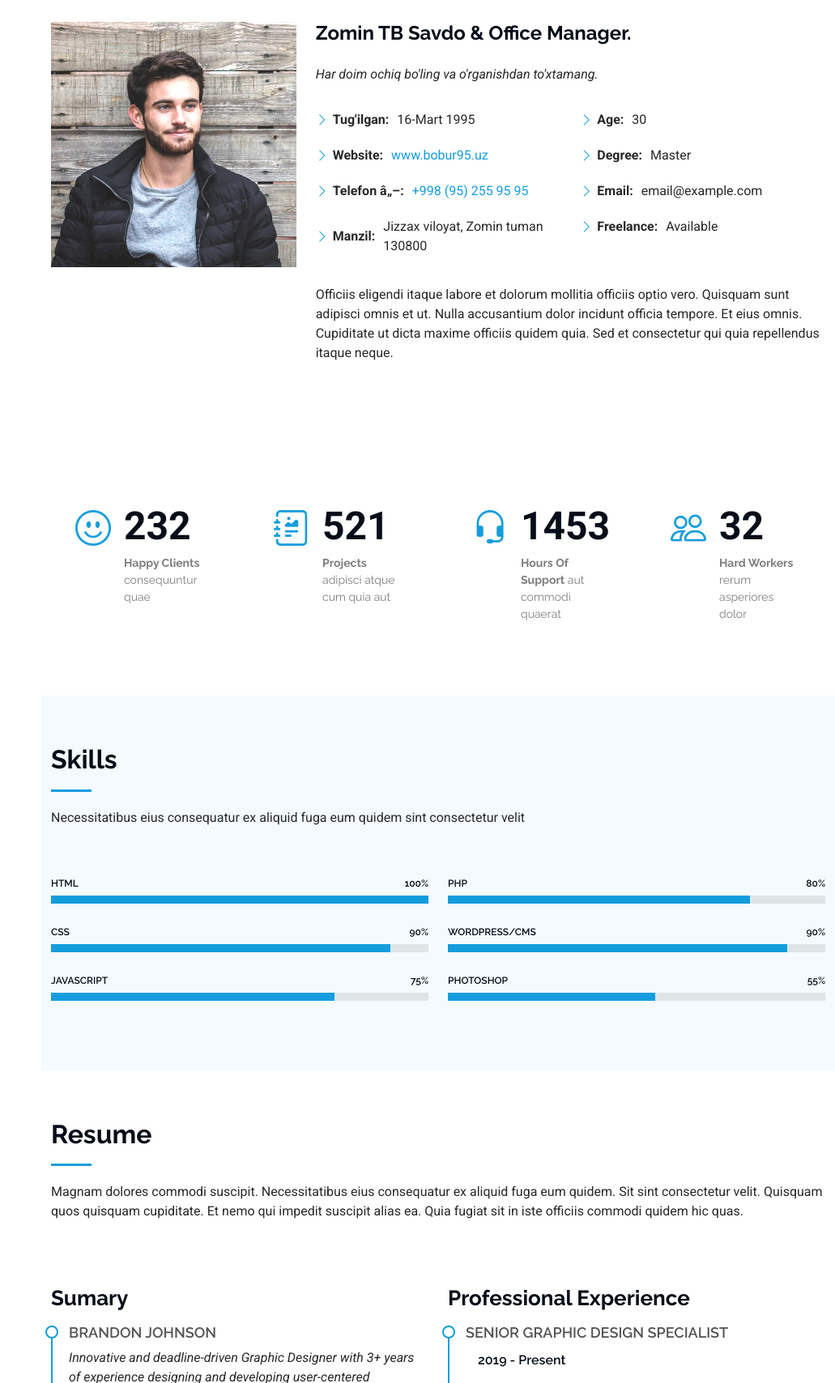
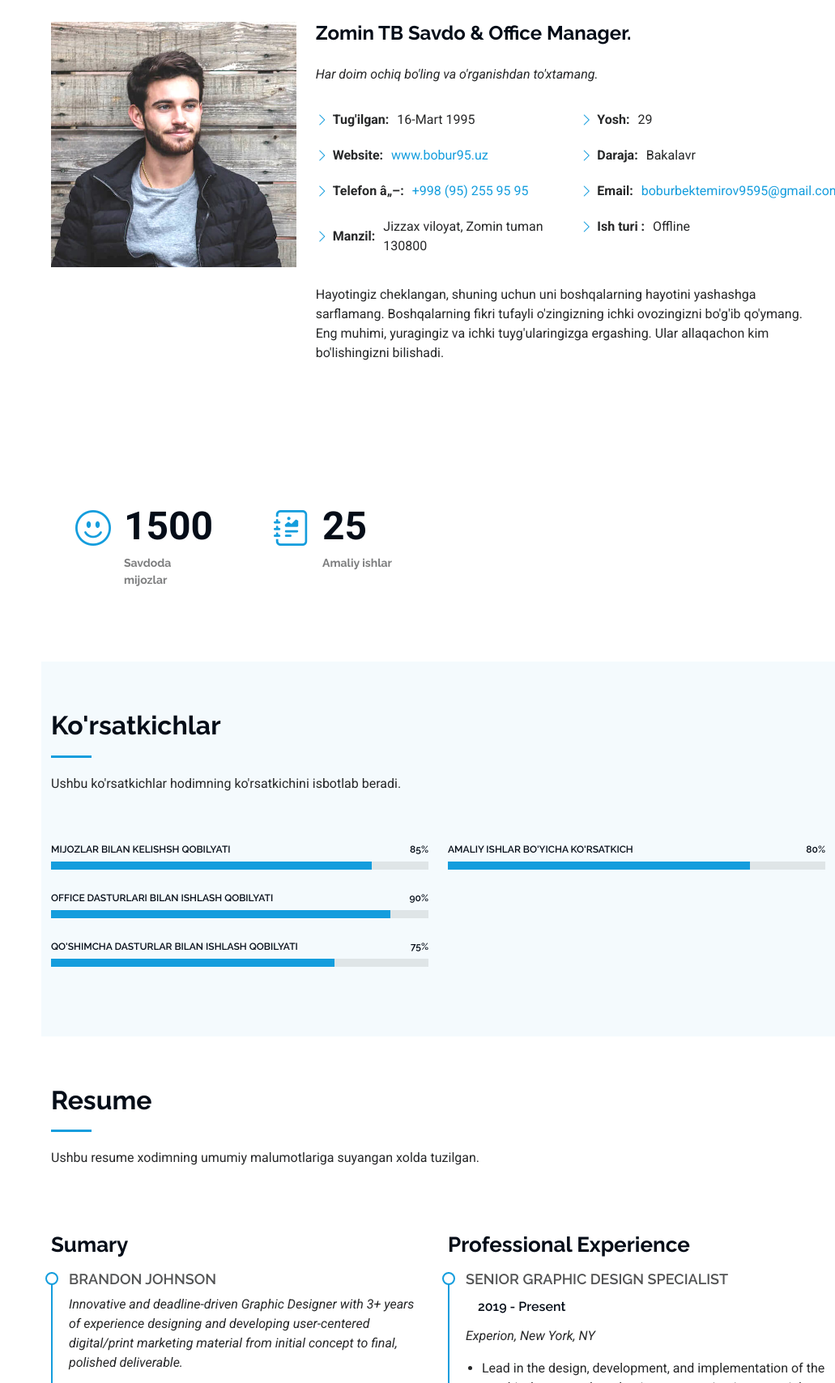
Before and after one commit to Xusanbek0039/bobur95.uz, a plain HTML site: page index.html in a window 1280 px wide. Shown: the part 995-2703 px from the top of the page at 81% size, without its empty margins (249-1280 px from the left). Drawn offline with Linux system fonts and the light colour scheme.

Commit message:
Update index.html

```diff
--- a/index.html
+++ b/index.html
@@ -126,16 +126,15 @@
               </div>
               <div class="col-lg-6">
                 <ul>
-                  <li><i class="bi bi-chevron-right"></i> <strong>Age:</strong> <span>30</span></li>
-                  <li><i class="bi bi-chevron-right"></i> <strong>Degree:</strong> <span>Master</span></li>
-                  <li><i class="bi bi-chevron-right"></i> <strong>Email:</strong> <span>email@example.com</span></li>
-                  <li><i class="bi bi-chevron-right"></i> <strong>Freelance:</strong> <span>Available</span></li>
+                  <li><i class="bi bi-chevron-right"></i> <strong>Yosh:</strong> <span>29</span></li>
+                  <li><i class="bi bi-chevron-right"></i> <strong>Daraja:</strong> <span>Bakalavr</span></li>
+                  <li><i class="bi bi-chevron-right"></i> <strong>Email:</strong> <span><a href="boburbektemirov9595@gmail.com">boburbektemirov9595@gmail.com</a></span></li>
+                  <li><i class="bi bi-chevron-right"></i> <strong>Ish turi :</strong> <span>Offline</span></li>
                 </ul>
               </div>
             </div>
             <p class="py-3">
-              Officiis eligendi itaque labore et dolorum mollitia officiis optio vero. Quisquam sunt adipisci omnis et ut. Nulla accusantium dolor incidunt officia tempore. Et eius omnis.
-              Cupiditate ut dicta maxime officiis quidem quia. Sed et consectetur qui quia repellendus itaque neque.
+              Hayotingiz cheklangan, shuning uchun uni boshqalarning hayotini yashashga sarflamang. Boshqalarning fikri tufayli o'zingizning ichki ovozingizni bo'g'ib qo'ymang. Eng muhimi, yuragingiz va ichki tuyg'ularingizga ergashing. Ular allaqachon kim bo'lishingizni bilishadi.
             </p>
           </div>
         </div>
@@ -154,32 +153,16 @@
           <div class="col-lg-3 col-md-6">
             <div class="stats-item">
               <i class="bi bi-emoji-smile"></i>
-              <span data-purecounter-start="0" data-purecounter-end="232" data-purecounter-duration="1" class="purecounter"></span>
-              <p><strong>Happy Clients</strong> <span>consequuntur quae</span></p>
+              <span data-purecounter-start="0" data-purecounter-end="1500" data-purecounter-duration="1" class="purecounter"></span>
+              <p><strong>Savdoda mijozlar</strong> <span></span></p>
             </div>
           </div><!-- End Stats Item -->
 
           <div class="col-lg-3 col-md-6">
             <div class="stats-item">
               <i class="bi bi-journal-richtext"></i>
-              <span data-purecounter-start="0" data-purecounter-end="521" data-purecounter-duration="1" class="purecounter"></span>
-              <p><strong>Projects</strong> <span>adipisci atque cum quia aut</span></p>
-            </div>
-          </div><!-- End Stats Item -->
-
-          <div class="col-lg-3 col-md-6">
-            <div class="stats-item">
-              <i class="bi bi-headset"></i>
-              <span data-purecounter-start="0" data-purecounter-end="1453" data-purecounter-duration="1" class="purecounter"></span>
-              <p><strong>Hours Of Support</strong> <span>aut commodi quaerat</span></p>
-            </div>
-          </div><!-- End Stats Item -->
-
-          <div class="col-lg-3 col-md-6">
-            <div class="stats-item">
-              <i class="bi bi-people"></i>
-              <span data-purecounter-start="0" data-purecounter-end="32" data-purecounter-duration="1" class="purecounter"></span>
-              <p><strong>Hard Workers</strong> <span>rerum asperiores dolor</span></p>
+              <span data-purecounter-start="0" data-purecounter-end="25" data-purecounter-duration="1" class="purecounter"></span>
+              <p><strong>Amaliy ishlar</strong> <span></span></p>
             </div>
           </div><!-- End Stats Item -->
 
@@ -194,8 +177,8 @@
 
       <!-- Section Title -->
       <div class="container section-title" data-aos="fade-up">
-        <h2>Skills</h2>
-        <p>Necessitatibus eius consequatur ex aliquid fuga eum quidem sint consectetur velit</p>
+        <h2>Ko'rsatkichlar</h2>
+        <p>Ushbu ko'rsatkichlar hodimning ko'rsatkichini isbotlab beradi.</p>
       </div><!-- End Section Title -->
 
       <div class="container" data-aos="fade-up" data-aos-delay="100">
@@ -205,21 +188,21 @@
           <div class="col-lg-6">
 
             <div class="progress">
-              <span class="skill"><span>HTML</span> <i class="val">100%</i></span>
+              <span class="skill"><span>Mijozlar bilan kelishsh qobilyati</span> <i class="val">85%</i></span>
               <div class="progress-bar-wrap">
-                <div class="progress-bar" role="progressbar" aria-valuenow="100" aria-valuemin="0" aria-valuemax="100"></div>
+                <div class="progress-bar" role="progressbar" aria-valuenow="85" aria-valuemin="0" aria-valuemax="85"></div>
               </div>
             </div><!-- End Skills Item -->
 
             <div class="progress">
-              <span class="skill"><span>CSS</span> <i class="val">90%</i></span>
+              <span class="skill"><span>Office dasturlari bilan ishlash qobilyati</span> <i class="val">90%</i></span>
               <div class="progress-bar-wrap">
                 <div class="progress-bar" role="progressbar" aria-valuenow="90" aria-valuemin="0" aria-valuemax="100"></div>
               </div>
             </div><!-- End Skills Item -->
 
             <div class="progress">
-              <span class="skill"><span>JavaScript</span> <i class="val">75%</i></span>
+              <span class="skill"><span>Qo'shimcha dasturlar bilan ishlash qobilyati</span> <i class="val">75%</i></span>
               <div class="progress-bar-wrap">
                 <div class="progress-bar" role="progressbar" aria-valuenow="75" aria-valuemin="0" aria-valuemax="100"></div>
               </div>
@@ -230,25 +213,13 @@
           <div class="col-lg-6">
 
             <div class="progress">
-              <span class="skill"><span>PHP</span> <i class="val">80%</i></span>
+              <span class="skill"><span>Amaliy ishlar bo'yicha ko'rsatkich</span> <i class="val">80%</i></span>
               <div class="progress-bar-wrap">
                 <div class="progress-bar" role="progressbar" aria-valuenow="80" aria-valuemin="0" aria-valuemax="100"></div>
               </div>
             </div><!-- End Skills Item -->
 
-            <div class="progress">
-              <span class="skill"><span>WordPress/CMS</span> <i class="val">90%</i></span>
-              <div class="progress-bar-wrap">
-                <div class="progress-bar" role="progressbar" aria-valuenow="90" aria-valuemin="0" aria-valuemax="100"></div>
-              </div>
-            </div><!-- End Skills Item -->
 
-            <div class="progress">
-              <span class="skill"><span>Photoshop</span> <i class="val">55%</i></span>
-              <div class="progress-bar-wrap">
-                <div class="progress-bar" role="progressbar" aria-valuenow="55" aria-valuemin="0" aria-valuemax="100"></div>
-              </div>
-            </div><!-- End Skills Item -->
 
           </div>
 
@@ -264,7 +235,7 @@
       <!-- Section Title -->
       <div class="container section-title" data-aos="fade-up">
         <h2>Resume</h2>
-        <p>Magnam dolores commodi suscipit. Necessitatibus eius consequatur ex aliquid fuga eum quidem. Sit sint consectetur velit. Quisquam quos quisquam cupiditate. Et nemo qui impedit suscipit alias ea. Quia fugiat sit in iste officiis commodi quidem hic quas.</p>
+        <p>Ushbu resume xodimning umumiy malumotlariga suyangan xolda tuzilgan.</p>
       </div><!-- End Section Title -->
 
       <div class="container">
```
